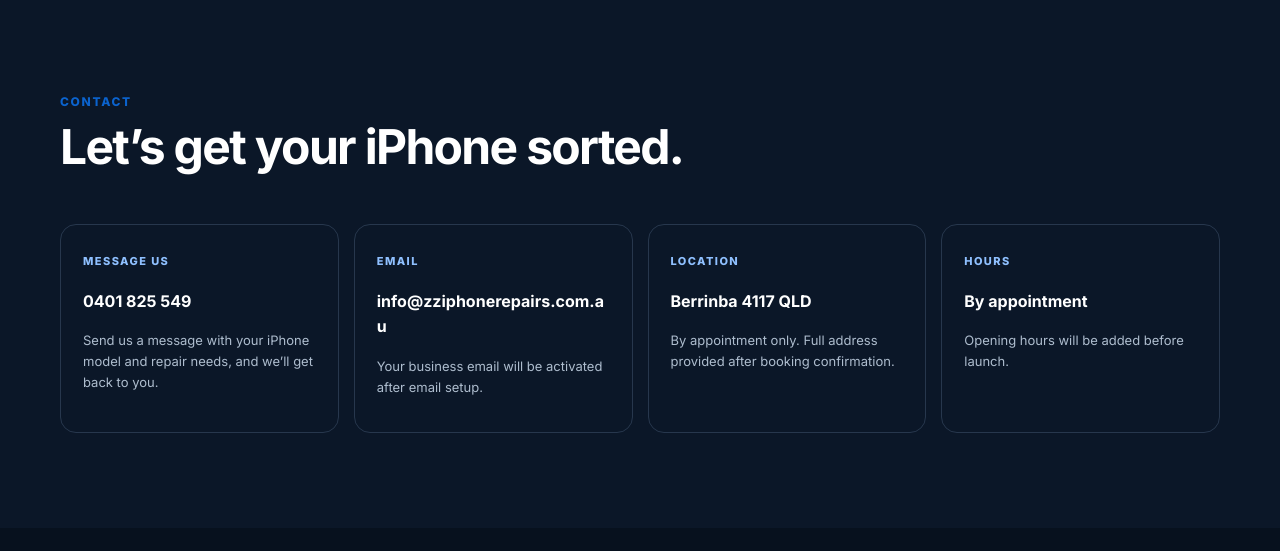
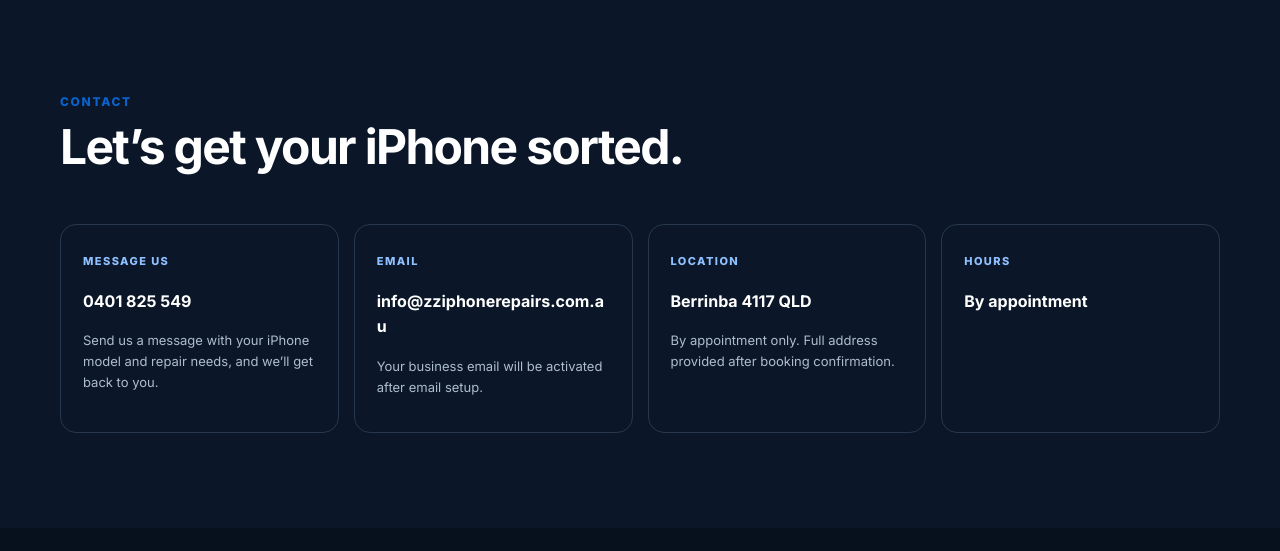
Before and after one commit to engmmt90/zz-iphone-repairs-site, a website: page index.html in a window 1280 px wide. Shown: the part 5142-5693 px from the top of the page. Drawn offline with Linux system fonts and the light colour scheme; files whose address does not match are found by name.

Commit message:
Update index.html

```diff
--- a/index.html
+++ b/index.html
@@ -247,7 +247,7 @@
  <div class="contact-card"><span>MESSAGE US</span><h3><a href="sms:0401825549">0401 825 549</a></h3><p>Send us a message with your iPhone model and repair needs, and we’ll get back to you.</p></div>
     <div class="contact-card"><span>EMAIL</span><h3>info@zziphonerepairs.com.au</h3><p>Your business email will be activated after email setup.</p></div>
   <div class="contact-card"><span>LOCATION</span><h3>Berrinba 4117 QLD</h3><p>By appointment only. Full address provided after booking confirmation.</p></div>
-    <div class="contact-card"><span>HOURS</span><h3>By appointment</h3><p>Opening hours will be added before launch.</p></div>
+    <div class="contact-card"><span>HOURS</span><h3>By appointment</h3>
   </div>
 </div></section>
 </main>
```
